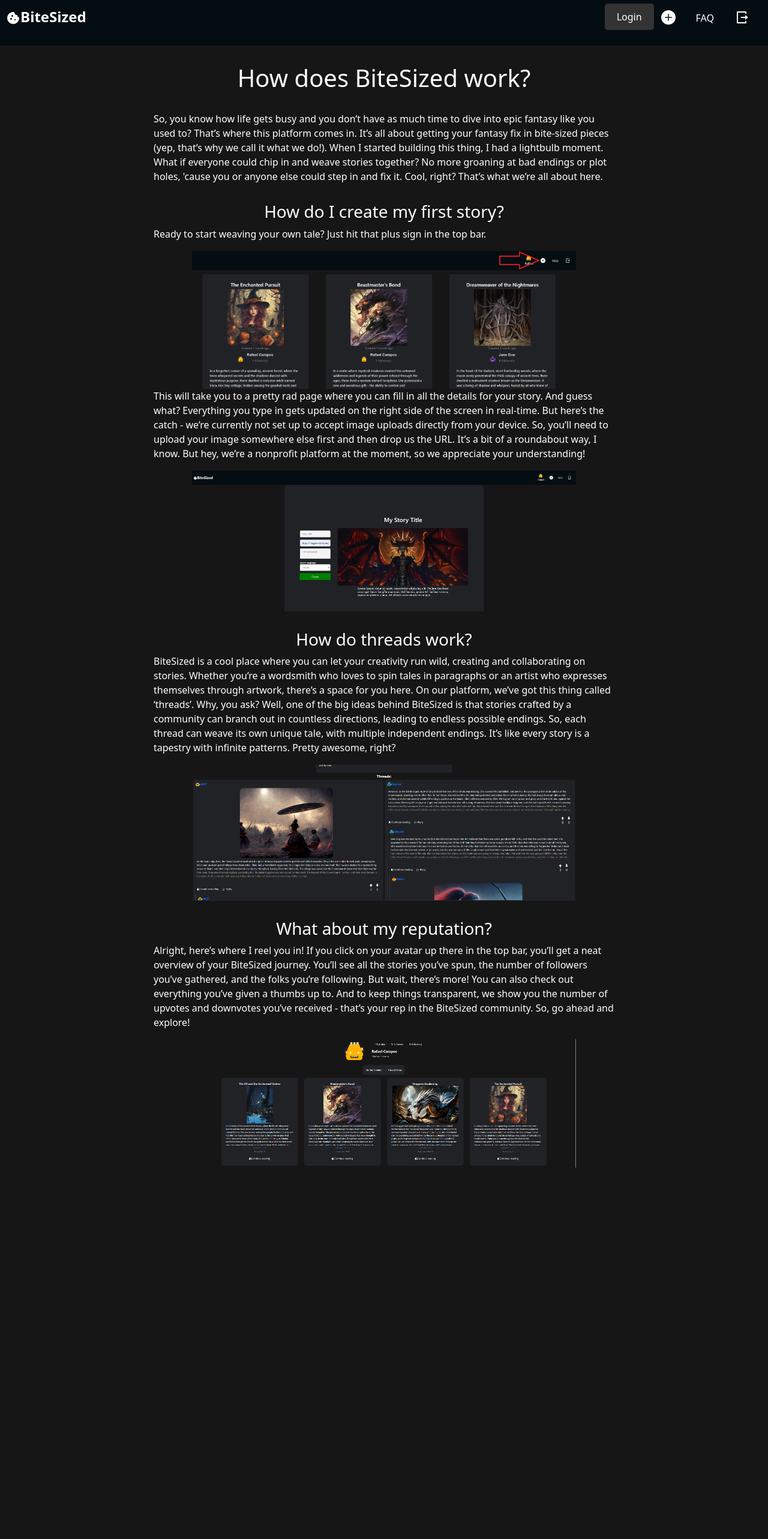
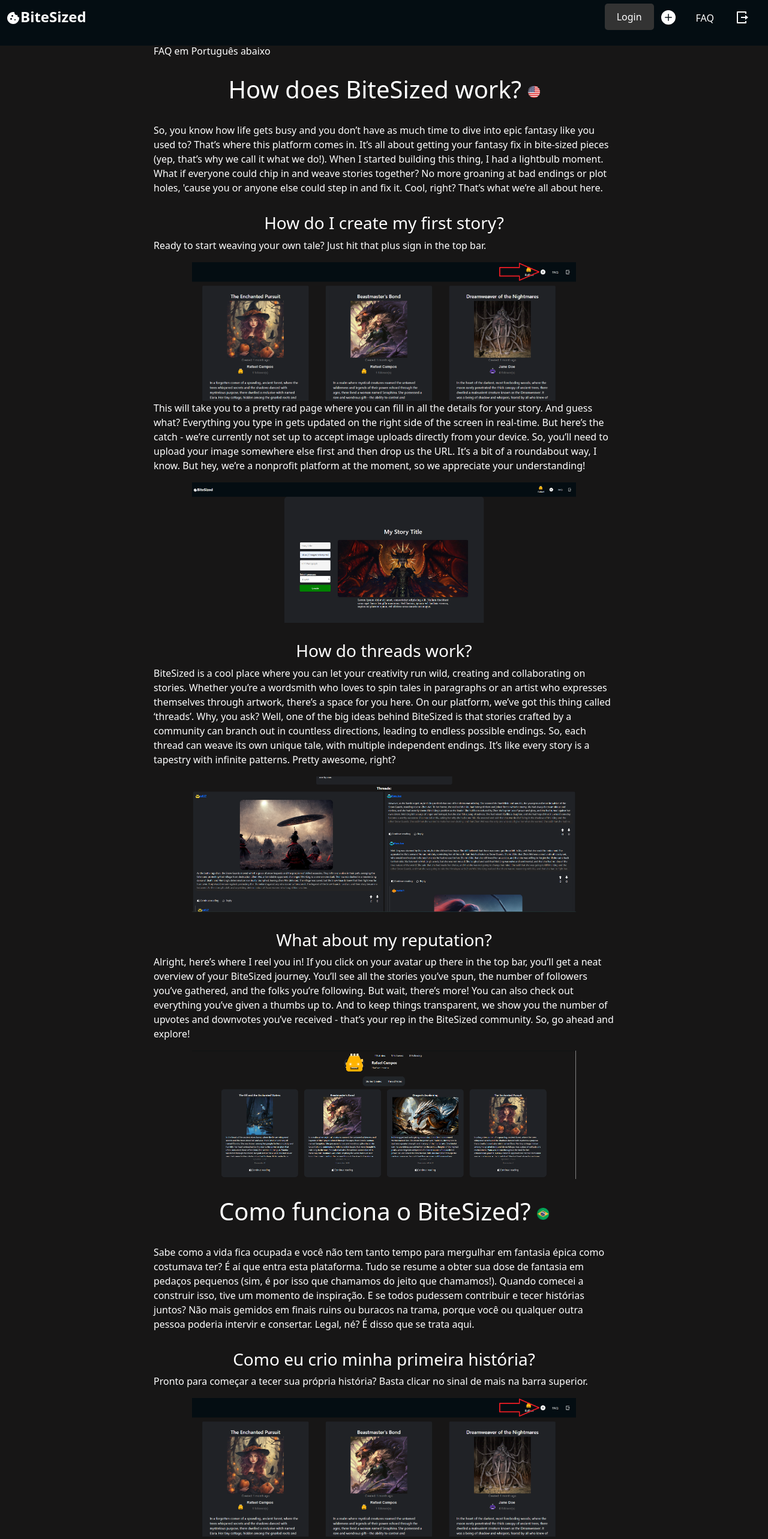
Before and after one commit to Rafl27/biteSized-app, a React (Vite) app: page /get-started in a window 1280 px wide. Shown: the part 20-2585 px from the top of the page at 60% size. Before the commit the page ends 1966 px from the top, so only its background shows below. Built offline with nearby package versions, Linux system fonts and the light colour scheme.

Commit message:
faq em portugues

```diff
--- a/src/pages/learnMore/LearnMore.tsx
+++ b/src/pages/learnMore/LearnMore.tsx
@@ -6,7 +6,9 @@ const LearnMore = () => {
     return (
         <div>
             <TopBar />
-            <h1 className="titles">How does BiteSized work?</h1>
+            <h6 className="paragraphs">FAQ em Português abaixo</h6>
+            <h1 className="titles">How does BiteSized work? <img className="language" src={"usa-flag.png"}/></h1>
+
             <p className="paragraphs">So, you know how life gets busy and you don’t have as much time to dive into epic fantasy like you used to? That’s where this platform comes in. It’s all about getting your fantasy fix in bite-sized pieces (yep, that’s why we call it what we do!).
                 When I started building this thing, I had a lightbulb moment. What if everyone could chip in and weave stories together? No more groaning at bad endings or plot holes, 'cause you or anyone else could step in and fix it. Cool, right? That’s what we’re all about here.</p>
 
@@ -26,6 +28,24 @@ const LearnMore = () => {
             <p className="paragraphs">Alright, here’s where I reel you in! If you click on your avatar up there in the top bar, you’ll get a neat overview of your BiteSized journey. You’ll see all the stories you’ve spun, the number of followers you’ve gathered, and the folks you’re following.
                 But wait, there’s more! You can also check out everything you’ve given a thumbs up to. And to keep things transparent, we show you the number of upvotes and downvotes you’ve received - that’s your rep in the BiteSized community. So, go ahead and explore!</p>
             <img className="example-images" src={"profile-page.png"}/>
+
+            <h1 className="titles">Como funciona o BiteSized? <img className="language" src={"brazil-flag.png"}/></h1>
+            <p className="paragraphs">Sabe como a vida fica ocupada e você não tem tanto tempo para mergulhar em fantasia épica como costumava ter? É aí que entra esta plataforma. Tudo se resume a obter sua dose de fantasia em pedaços pequenos (sim, é por isso que chamamos do jeito que chamamos!). Quando comecei a construir isso, tive um momento de inspiração. E se todos pudessem contribuir e tecer histórias juntos? Não mais gemidos em finais ruins ou buracos na trama, porque você ou qualquer outra pessoa poderia intervir e consertar. Legal, né? É disso que se trata aqui.</p>
+
+            <h3 className="titles">Como eu crio minha primeira história?</h3>
+            <p className="paragraphs">
+                Pronto para começar a tecer sua própria história? Basta clicar no sinal de mais na barra superior.
+            </p>
+            <img className="example-images" src={"plus-button-arrpw.png"}/>
+            <p className="paragraphs">Isso te levará a uma página bem legal onde você pode preencher todos os detalhes para a sua história. E adivinha? Tudo o que você digita é atualizado em tempo real no lado direito da tela. Mas aqui está a pegadinha - atualmente não estamos configurados para aceitar uploads de imagens diretamente do seu dispositivo. Então, você precisará fazer o upload da sua imagem em outro lugar primeiro e depois nos fornecer a URL. É um pouco complicado, eu sei. Mas ei, somos uma plataforma sem fins lucrativos no momento, então agradecemos a sua compreensão!</p>
+            <img className="example-images" src="create-story.png"/>
+            <h3 className="titles">Como funcionam as threads?</h3>
+            <p className="paragraphs">BiteSized é um lugar legal onde você pode deixar sua criatividade correr solta, criando e colaborando em histórias. Seja você um mestre das palavras que adora tecer contos em parágrafos ou um artista que se expressa através de obras de arte, há um espaço para você aqui. Em nossa plataforma, temos essa coisa chamada ‘threads’. Por quê, você pergunta? Bem, uma das grandes ideias por trás do BiteSized é que histórias criadas por uma comunidade podem se ramificar em inúmeras direções, levando a infinitos finais possíveis. Então, cada thread pode tecer seu próprio conto único, com múltiplos finais independentes. É como se cada história fosse um tapete com padrões infinitos. Muito incrível, certo?</p>
+            <img className="example-images" src={"threads-example.png"}/>
+            <h3 className="titles">E a minha reputação?</h3>
+            <p className="paragraphs">Tudo bem, aqui é onde eu te fisgo! Se você clicar no seu avatar ali em cima na barra superior, você terá uma visão geral bacana da sua jornada no BiteSized. Você verá todas as histórias que criou, o número de seguidores que acumulou e as pessoas que está seguindo.
+                Mas espere, tem mais! Você também pode conferir tudo o que deu um joinha. E para manter as coisas transparentes, mostramos o número de votos positivos e negativos que você recebeu - essa é a sua reputação na comunidade BiteSized. Então, vá em frente e explore!</p>
+            <img className="example-images" src={"profile-page.png"}/>
         </div>
     );
 };
```
